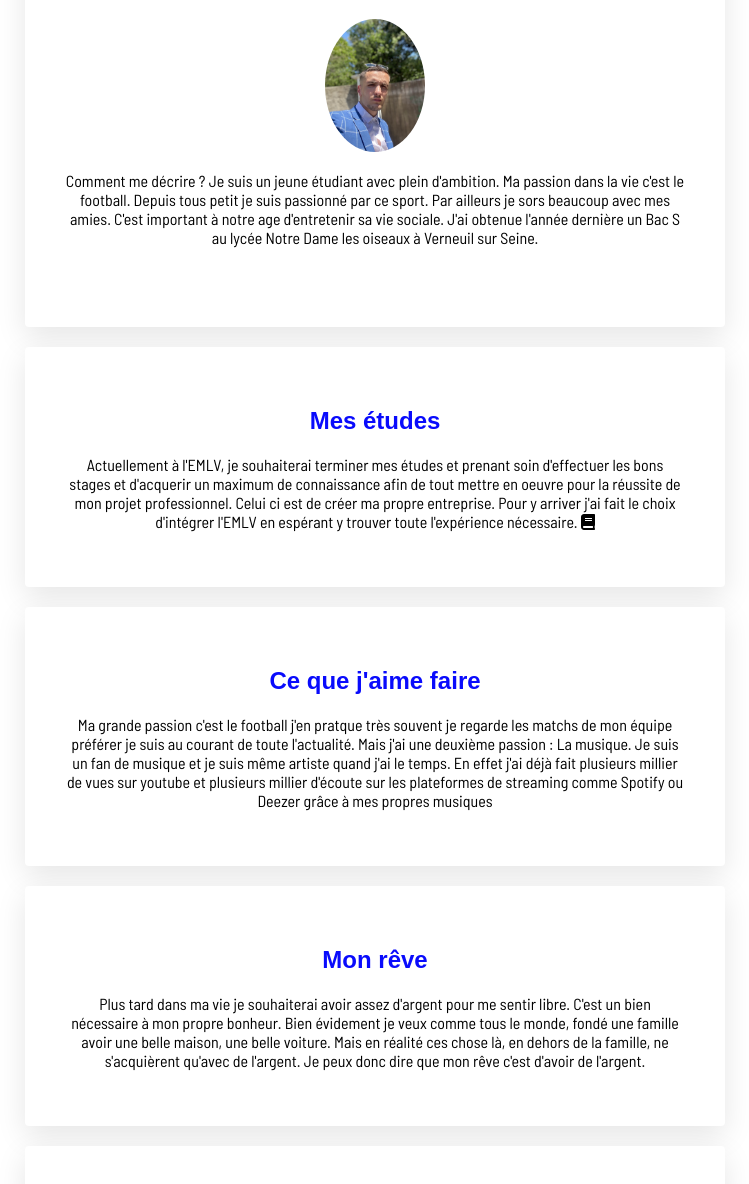
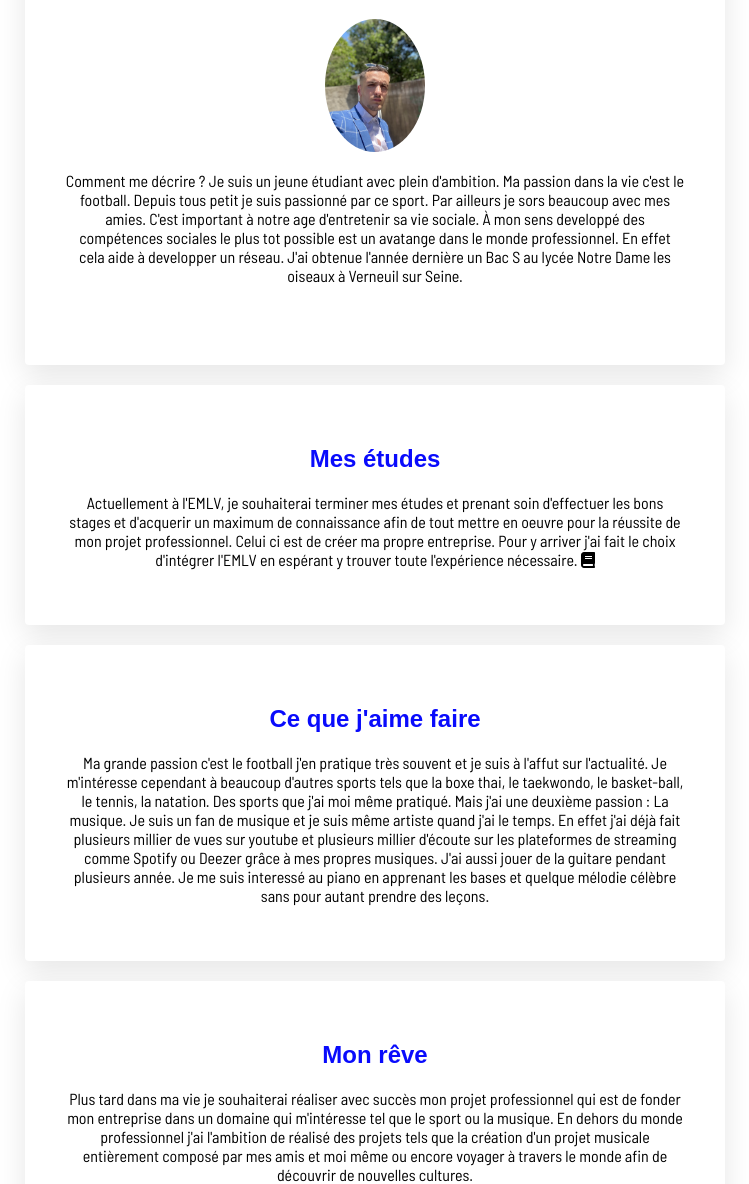
Before and after one commit to AxelChevenement/my-profile, a plain HTML site: page index.html in a window 1280 px wide. Shown: the part 142-1326 px from the top of the page, without its empty margins (265-1014 px from the left). Drawn offline with Linux system fonts and the light colour scheme; a web font is replaced by a local one.

Commit message:
Update index.html

```diff
--- a/index.html
+++ b/index.html
@@ -16,7 +16,7 @@
 <div class="card-white" id="introduction">
 <h1> Moi c'est Axel! </h1>
 <img src="profil.jpeg" class="img-circle" width="100px" alt="Axel Chevenement">
-<p id="text">Comment me décrire ? Je suis un jeune étudiant avec plein d'ambition. Ma passion dans la vie c'est le football. Depuis tous petit je suis passionné par ce sport. Par ailleurs je sors beaucoup avec mes amies. C'est important à notre age d'entretenir sa vie sociale. J'ai obtenue l'année dernière un Bac S au lycée Notre Dame les oiseaux à Verneuil sur Seine.
+<p id="text">Comment me décrire ? Je suis un jeune étudiant avec plein d'ambition. Ma passion dans la vie c'est le football. Depuis tous petit je suis passionné par ce sport. Par ailleurs je sors beaucoup avec mes amies. C'est important à notre age d'entretenir sa vie sociale. À mon sens developpé des compétences sociales le plus tot possible est un avatange dans le monde professionnel. En effet cela aide à developper un réseau. J'ai obtenue l'année dernière un Bac S au lycée Notre Dame les oiseaux à Verneuil sur Seine.
  </p>
 </div>
 
@@ -29,13 +29,13 @@
 
 <div class="card-white">
 <h2> Ce que j'aime faire </h2>
-<p> Ma grande passion c'est le football j'en pratque très souvent je regarde les matchs de mon équipe préférer je suis au courant de toute l'actualité. Mais j'ai une deuxième passion : La musique. Je suis un fan de musique et je suis même artiste quand j'ai le temps. En effet j'ai déjà fait plusieurs millier de vues sur youtube et plusieurs millier d'écoute sur les plateformes de streaming comme Spotify ou Deezer grâce à mes propres musiques</p>
+<p> Ma grande passion c'est le football j'en pratique très souvent et je suis à l'affut sur l'actualité. Je m'intéresse cependant à beaucoup d'autres sports tels que la boxe thai, le taekwondo, le basket-ball, le tennis, la natation. Des sports que j'ai moi même pratiqué. Mais j'ai une deuxième passion : La musique. Je suis un fan de musique et je suis même artiste quand j'ai le temps. En effet j'ai déjà fait plusieurs millier de vues sur youtube et plusieurs millier d'écoute sur les plateformes de streaming comme Spotify ou Deezer grâce à mes propres musiques. J'ai aussi jouer de la guitare pendant plusieurs année. Je me suis interessé au piano en apprenant les bases et quelque mélodie célèbre sans pour autant prendre des leçons.</p>
 </div>
 
 
 <div class="card-white">
 <h2> Mon rêve </h2>
-<p> Plus tard dans ma vie je souhaiterai avoir assez d'argent pour me sentir libre. C'est un bien nécessaire à mon propre bonheur. Bien évidement je veux comme tous le monde, fondé une famille avoir une belle maison, une belle voiture. Mais en réalité ces chose là, en dehors de la famille, ne s'acquièrent qu'avec de l'argent. Je peux donc dire que mon rêve c'est d'avoir de l'argent.
+<p> Plus tard dans ma vie je souhaiterai réaliser avec succès mon projet professionnel qui est de fonder mon entreprise dans un domaine qui m'intéresse tel que le sport ou la musique. En dehors du monde professionnel j'ai l'ambition de réalisé des projets tels que la création d'un projet musicale entièrement composé par mes amis et moi même ou encore voyager à travers le monde afin de découvrir de nouvelles cultures.
 </div>
 
 
```
